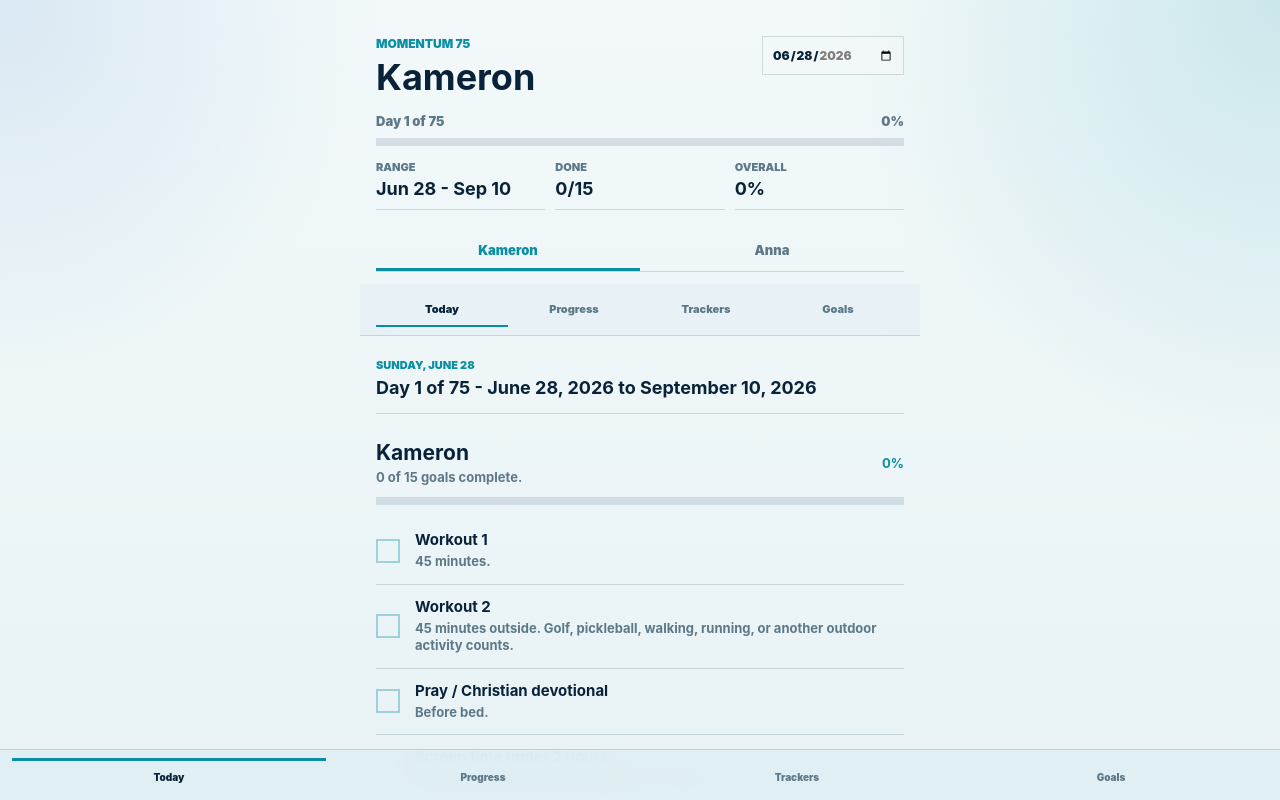
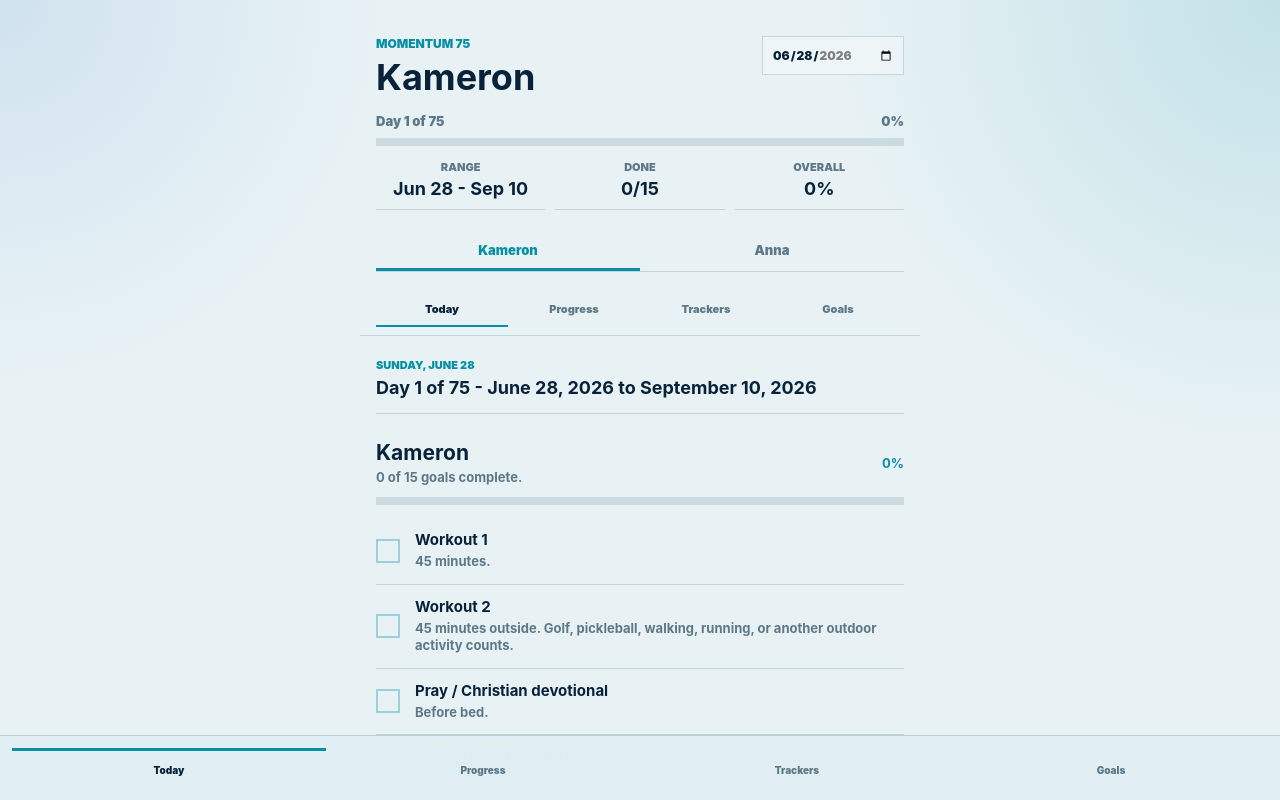
Before and after one commit to kameronshaw13/daily-tracker, a Next.js app: page / in a window 1280 px wide. Shown: the top 800 px of the page. Built offline with nearby package versions, Linux system fonts and the light colour scheme.

Commit message:
Refine Momentum layout and weight tracking

```diff
--- a/app/globals.css
+++ b/app/globals.css
@@ -14,13 +14,17 @@
 }
 
 * { box-sizing: border-box; }
-html { background: var(--bg); }
+html {
+  min-height: 100%;
+  background: var(--bg);
+}
 body {
+  min-height: 100%;
   margin: 0;
   background:
     radial-gradient(circle at top right, rgba(9, 142, 164, 0.17), transparent 28rem),
     radial-gradient(circle at top left, rgba(36, 111, 197, 0.12), transparent 24rem),
-    linear-gradient(180deg, #f3f9fa 0%, var(--bg) 48%, #dcecef 100%);
+    linear-gradient(180deg, var(--bg) 0%, var(--bg) 48%, #dcecef 100%);
   color: var(--ink);
   font-family: ui-rounded, "SF Pro Rounded", Inter, -apple-system, BlinkMacSystemFont, "Segoe UI", sans-serif;
 }
@@ -31,7 +35,7 @@ button { cursor: pointer; }
   width: min(100%, 560px);
   min-height: 100svh;
   margin: 0 auto;
-  padding: 18px 16px calc(96px + env(safe-area-inset-bottom));
+  padding: 18px 16px calc(116px + env(safe-area-inset-bottom));
 }
 
 .hero {
@@ -112,6 +116,7 @@ h1 {
   min-width: 0;
   padding: 0 0 10px;
   border-bottom: 1px solid var(--line);
+  text-align: center;
 }
 .stat-card span {
   display: block;
@@ -164,9 +169,6 @@ h1 {
 }
 
 .tabs {
-  position: sticky;
-  top: 0;
-  z-index: 5;
   display: grid;
   grid-template-columns: repeat(4, 1fr);
   gap: 0;
@@ -299,8 +301,8 @@ p, small {
   content: "";
   width: 9px;
   height: 5px;
-  border-left: 3px solid #f3f9fa;
-  border-bottom: 3px solid #f3f9fa;
+  border-left: 3px solid var(--bg);
+  border-bottom: 3px solid var(--bg);
   transform: rotate(-45deg) translate(1px, -1px);
 }
 
@@ -471,14 +473,14 @@ p, small {
   grid-template-columns: repeat(4, minmax(0, 1fr));
   gap: 0;
   border-top: 1px solid rgba(10, 55, 82, 0.16);
-  padding: 8px 12px calc(8px + env(safe-area-inset-bottom));
+  padding: 12px 12px calc(12px + env(safe-area-inset-bottom));
   background: rgba(224, 239, 243, 0.96);
   backdrop-filter: blur(16px);
 }
 .bottom-nav button {
   border: 0;
   border-top: 3px solid transparent;
-  padding: 10px 2px 9px;
+  padding: 13px 2px 12px;
   background: transparent;
   color: var(--muted);
   font-size: 10px;
--- a/app/layout.tsx
+++ b/app/layout.tsx
@@ -8,6 +8,11 @@ export const metadata: Metadata = {
   icons: {
     icon: "/icon.png",
     apple: "/apple-icon.png",
+  },
+  appleWebApp: {
+    capable: true,
+    title: "Momentum",
+    statusBarStyle: "default",
   },
 };
 
--- a/app/page.tsx
+++ b/app/page.tsx
@@ -23,6 +23,7 @@ type DayLog = {
 type PersonData = {
   goals: Goal[];
   logs: Record<string, DayLog>;
+  startingWeight: string;
 };
 
 type AppData = Record<PersonId, PersonData>;
@@ -89,6 +90,7 @@ function makePersonData(personId: PersonId): PersonData {
   return {
     goals: defaultGoalsFor(personId).map((goal) => ({ ...goal })),
     logs: {},
+    startingWeight: "",
   };
 }
 
@@ -231,6 +233,7 @@ function mergeSavedData(saved: unknown): AppData {
         })),
       ],
       logs: savedPerson.logs && typeof savedPerson.logs === "object" ? savedPerson.logs : {},
+      startingWeight: typeof savedPerson.startingWeight === "string" ? savedPerson.startingWeight : "",
     };
   }
 
@@ -243,6 +246,7 @@ export default function Home() {
   const [selectedPerson, setSelectedPerson] = useState<PersonId>("kameron");
   const [data, setData] = useState<AppData>(starterData);
   const [newGoals, setNewGoals] = useState<Record<PersonId, string>>({ kameron: "", anna: "" });
+  const [startingWeightDrafts, setStartingWeightDrafts] = useState<Record<PersonId, string>>({ kameron: "", anna: "" });
 
   const dates = useMemo(() => challengeDates(), []);
 
@@ -285,6 +289,22 @@ export default function Home() {
     updateLog(personId, (log) => ({ ...log, [field]: value }));
   }
 
+  function updateStartingWeight(personId: PersonId, value: string) {
+    updatePerson(personId, (person) => {
+      const currentLog = person.logs[date] ?? defaultLog(date);
+      const nextLogs = value.trim()
+        ? { ...person.logs, [date]: { ...currentLog, weight: currentLog.weight || value } }
+        : person.logs;
+      return { ...person, startingWeight: value, logs: nextLogs };
+    });
+  }
+
+  function lockStartingWeight(personId: PersonId) {
+    const value = startingWeightDrafts[personId].trim();
+    if (!value) return;
+    updateStartingWeight(personId, value);
+  }
+
   function updateGoal(personId: PersonId, goalId: string, field: "title" | "detail" | "active", value: string | boolean) {
     updatePerson(personId, (person) => ({
       ...person,
@@ -313,6 +333,7 @@ export default function Home() {
 
   function deleteCustomGoal(personId: PersonId, goalId: string) {
     updatePerson(personId, (person) => ({
+      ...person,
       goals: person.goals.filter((goal) => goal.id !== goalId || goal.template),
       logs: Object.fromEntries(
         Object.entries(person.logs).map(([logDate, log]) => [
@@ -364,7 +385,7 @@ export default function Home() {
 
   function trackerSummary(personId: PersonId) {
     const person = data[personId];
-    const logs = dates.map((item) => person.logs[item] ?? defaultLog(item));
+    const logs = dates.filter((item) => item <= date).map((item) => person.logs[item] ?? defaultLog(item));
     const weightLogs = logs
       .map((log) => ({ date: log.date, value: readNumber(log.weight) }))
       .filter((item): item is { date: string; value: number } => item.value !== null);
@@ -374,13 +395,15 @@ export default function Home() {
     const currentLog = person.logs[date] ?? defaultLog(date);
     const currentScreen = readNumber(currentLog.screenTime);
     const lastSevenScreen = screenLogs.filter((item) => item.date <= date).slice(-7).map((item) => item.value);
-    const startingWeight = weightLogs[0]?.value ?? null;
-    const currentWeight = weightLogs.at(-1)?.value ?? null;
+    const lockedStartingWeight = readNumber(person.startingWeight);
+    const startingWeight = lockedStartingWeight ?? weightLogs[0]?.value ?? null;
+    const currentWeight = readNumber(currentLog.weight) ?? weightLogs.at(-1)?.value ?? startingWeight;
 
     return {
       log: currentLog,
       weightLogs,
       screenLogs,
+      startingWeightLocked: lockedStartingWeight !== null,
       startingWeight,
       currentWeight,
       weightChange: startingWeight !== null && currentWeight !== null ? currentWeight - startingWeight : null,
@@ -555,14 +578,17 @@ export default function Home() {
 
             <div className="form-grid">
               <label className="metric-card">
-                <span>Weight</span>
+                <span>{selectedTracker.startingWeightLocked ? "Current weight" : "Starting weight"}</span>
                 <input
-                  value={selectedTracker.log.weight}
-                  onChange={(event) => updateTracker(selectedPerson, "weight", event.target.value)}
+                  value={selectedTracker.startingWeightLocked ? selectedTracker.log.weight : startingWeightDrafts[selectedPerson]}
+                  onChange={(event) => selectedTracker.startingWeightLocked
+                    ? updateTracker(selectedPerson, "weight", event.target.value)
+                    : setStartingWeightDrafts((current) => ({ ...current, [selectedPerson]: event.target.value }))}
                   inputMode="decimal"
                   placeholder="lbs"
                 />
-                <small>Daily entry</small>
+                <small>{selectedTracker.startingWeightLocked ? "Daily entry" : "Locks starting weight"}</small>
+                {!selectedTracker.startingWeightLocked && <button className="btn small lock-start" onClick={() => lockStartingWeight(selectedPerson)}>Lock start</button>}
               </label>
               <label className="metric-card">
                 <span>Screen time</span>
```
Also changed, not shown: public/apple-icon.png, public/icon.png, public/manifest.json.
